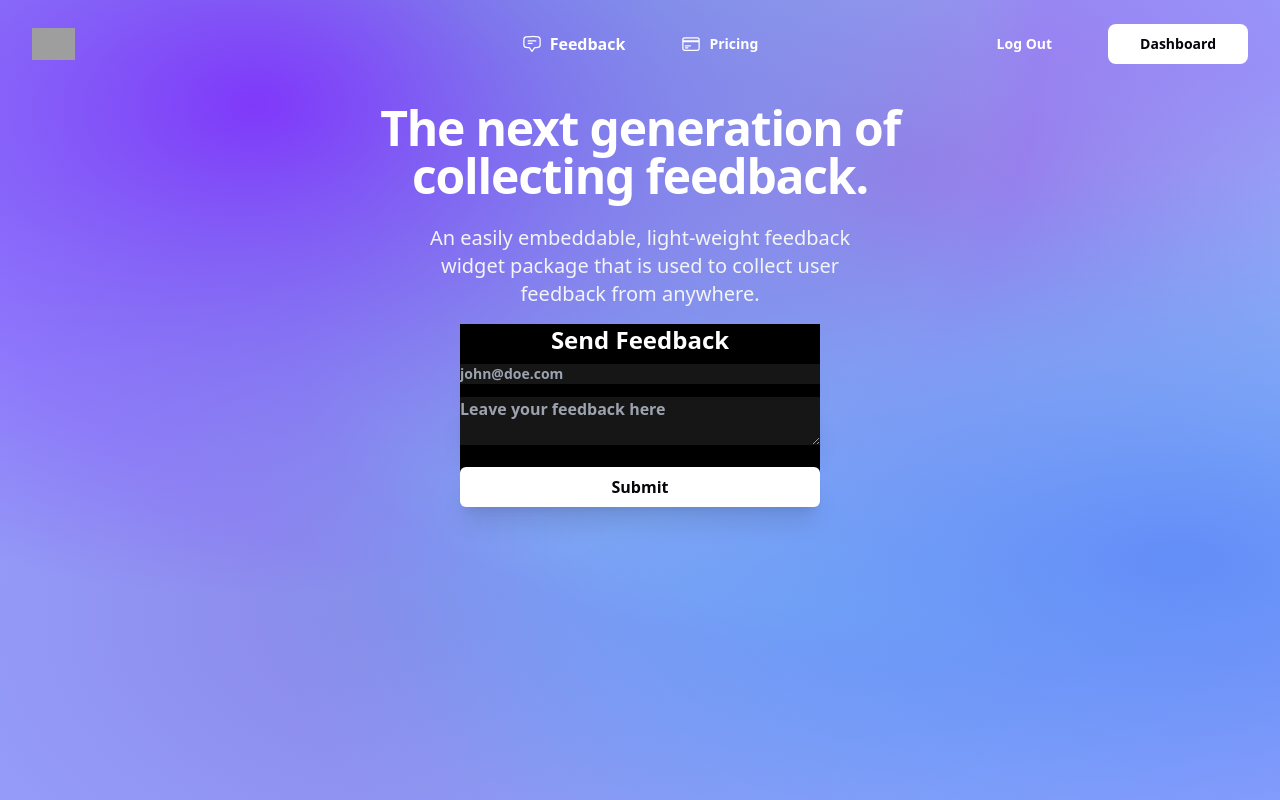
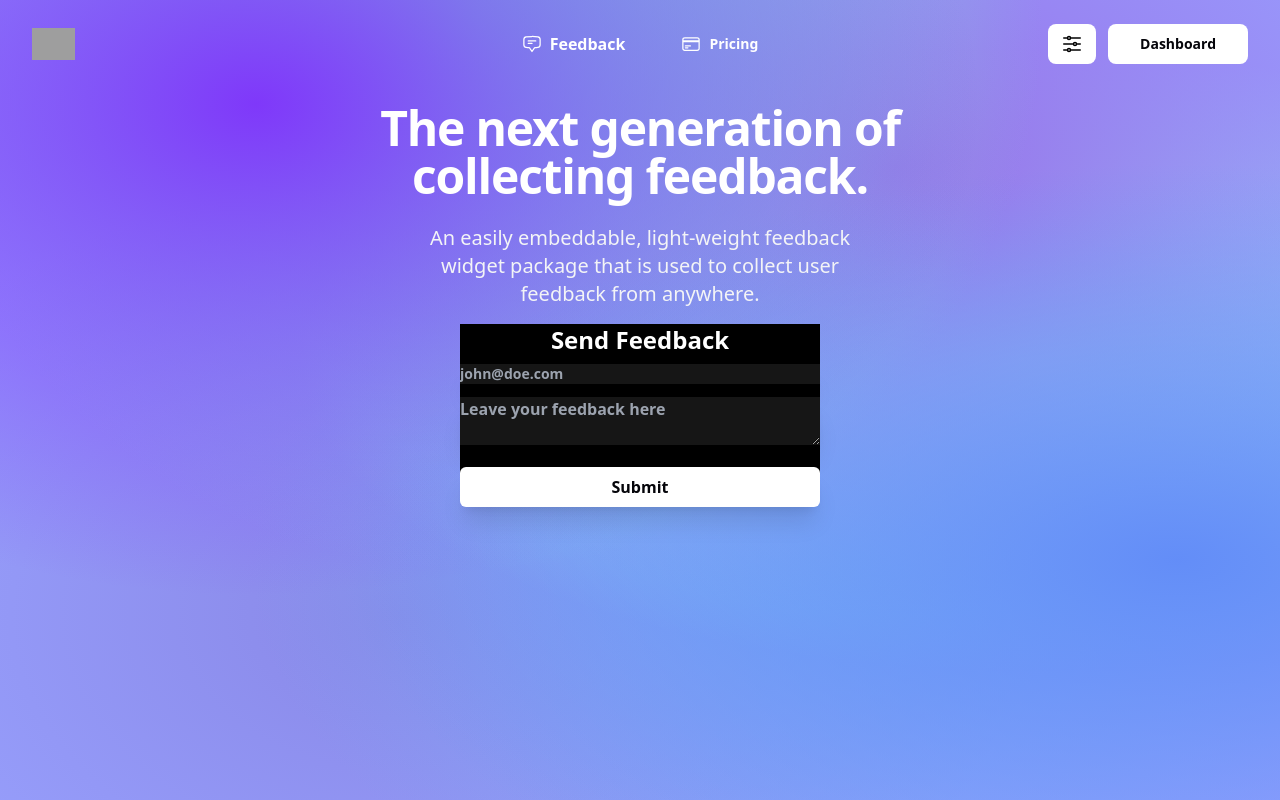
Before and after one commit to ramezj/astralics, a Next.js app in the folder client/: page / in a window 1280 px wide. Built offline with nearby package versions, Linux system fonts and the light colour scheme; no server answers; sample sign-in values are in the browser's storage; grey boxes are pictures that could not be loaded.

Commit message:
new settings button in navbar [ testing ]

```diff
--- /dev/null
+++ b/client/components/navbar/Settings.js
@@ -0,0 +1,21 @@
+import Link from "next/link"
+import { AdjustmentsHorizontalIcon } from '@heroicons/react/24/outline'
+
+export default function Settings() {
+    return (
+        <>
+         <Link href='/settings'
+         className='
+         px-3 py-2
+        bg-white
+        text-[#05050a]
+         rounded-lg
+         font-bold flex gap-2 content-center justify-center items-center
+         hover:bg-gray-200
+         duration-300
+         '>
+        <AdjustmentsHorizontalIcon className='text-black' width={24} height={24}/>
+        </Link>
+        </>
+    )
+}
--- a/client/components/navbar/index.js
+++ b/client/components/navbar/index.js
@@ -16,6 +16,7 @@ import {
   PencilSquareIcon,
   CreditCardIcon
 } from '@heroicons/react/24/outline'
+import Settings from './Settings'
 import { ChevronDownIcon, PhoneIcon, PlayCircleIcon } from '@heroicons/react/20/solid'
 
 const products = [
@@ -67,18 +68,20 @@ export default function Navbar() {
           </Link>
         </Popover.Group>
         <div className="hidden lg:flex lg:flex-1 lg:justify-end gap-x-6">
-          {
+          {/* {
             session
             ?
             <>
             <a onClick={signUserOut} className="text-sm font-bold leading-6 text-white cursor-pointer flex px-8 py-2">Log Out</a>
             </>
             : <></>
-          }
-          <a className="text-sm font-bold leading-6 text-white">
+          } */}
+          <a className="text-sm font-bold leading-6 text-white flex gap-3">
             {
               session
-              ? <> <Link href='/app' className='px-8 py-2 bg-white text-[#05050a] rounded-lg font-bold flex gap-2 content-center justify-center items-center'>
+              ? <>
+              <Settings />
+              <Link href='/app' className='px-8 py-2 bg-white text-[#05050a] rounded-lg font-bold flex gap-2 content-center justify-center items-center hover:bg-gray-200 duration-300'>
                 Dashboard
                 </Link></>
               : <> <button className='px-8 py-2 bg-white text-[#05050a] rounded-lg font-bold flex justify-center items-center gap-2' onClick={signUserIn}>
```
